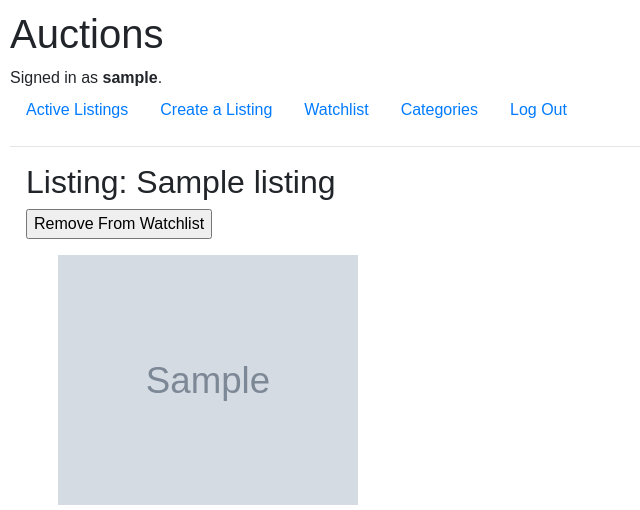
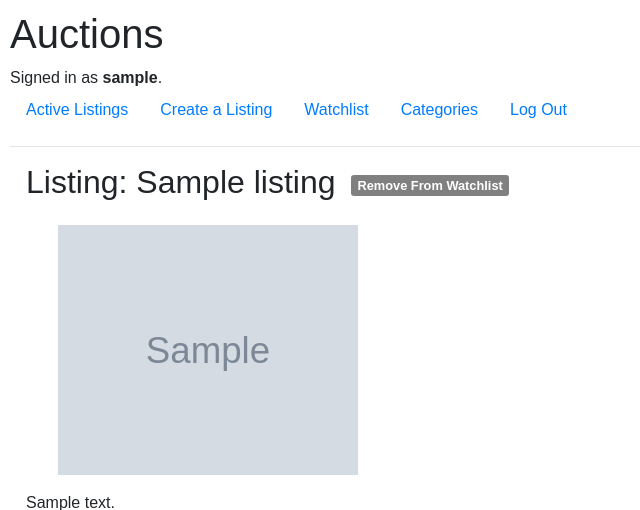
Before and after one commit to djmiller1008/DjangoCommerce, a Django app: page /listing/1 in a window 1280 px wide. Shown: the top 510 px of the page, without its empty margins (0-640 px from the left). Run offline with Django 3.2, Linux system fonts and the light colour scheme; a user stored in the database is signed in; tables that the repository leaves empty hold one stand-in row (values such as "Sample post"); grey boxes marked "Sample" are stand-in pictures; some libraries are stand-ins or nearby versions.

Commit message:
Add styling for toggle watchlist button

```diff
--- a/auctions/static/auctions/styles.css
+++ b/auctions/static/auctions/styles.css
@@ -6,6 +6,11 @@ body {
 .page-wrapper {
     display: flex;
     flex-direction: column;
+    align-items: center;
+}
+
+.flex-section {
+    display: flex;
     align-items: center;
 }
 
@@ -82,3 +87,19 @@ p {
     display: flex;
     flex-direction: column;
 }
+
+.add-to-watchlist-button {
+    border: none;
+    background: gray;
+    color: white;
+    font-weight: 700;
+    border-radius: 3px;
+    font-size: .8rem;
+    margin-left: 1rem;
+    margin-bottom: .2rem;
+
+}
+
+.add-to-watchlist-button:hover {
+    color: black;
+}
```
